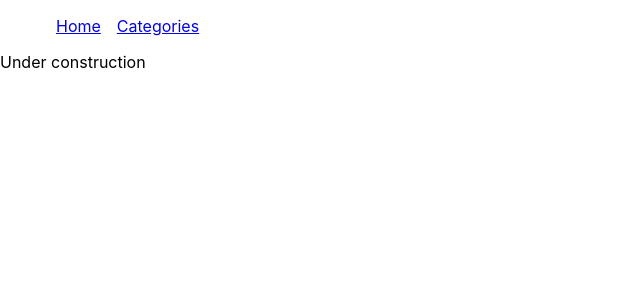
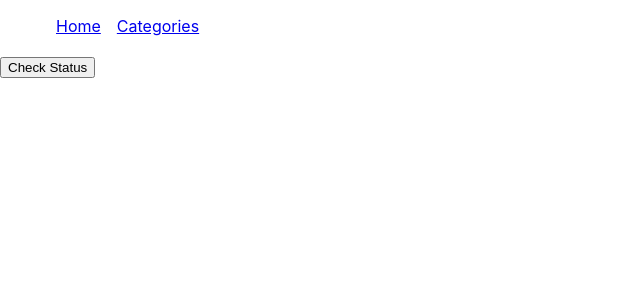
Before and after one commit to Fayob/Bookstore, a React (Create React App) app: page /categories in a window 1280 px wide. Shown: the top 300 px of the page, without its empty margins (0-640 px from the left). Built offline with nearby package versions, Linux system fonts and the light colour scheme.

Commit message:
Add redux immutability to categories page

```diff
--- a/src/pages/Categories.js
+++ b/src/pages/Categories.js
@@ -1,5 +1,4 @@
-/* eslint-disable no-unused-vars */
-import React, { useEffect } from 'react';
+import React from 'react';
 import { useSelector, useDispatch } from 'react-redux';
 import { checkStatus } from '../redux/categories/categories';
 
@@ -11,13 +10,10 @@ const Categories = () => {
     dispatch(checkStatus());
   };
 
-  useEffect(() => {
-    status();
-  }, []);
-
   return (
     <div>
-      {categories}
+      <h2>{ categories }</h2>
+      <button type="button" onClick={status}> Check Status </button>
     </div>
   );
 };
```
